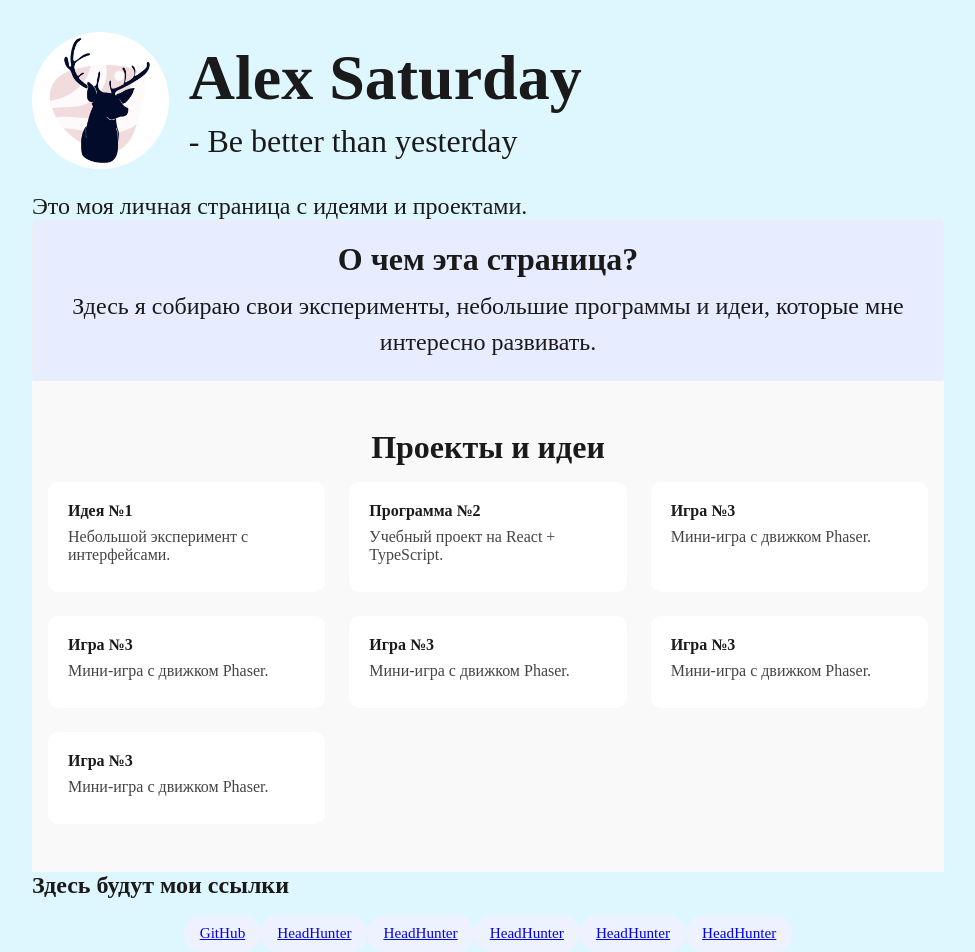
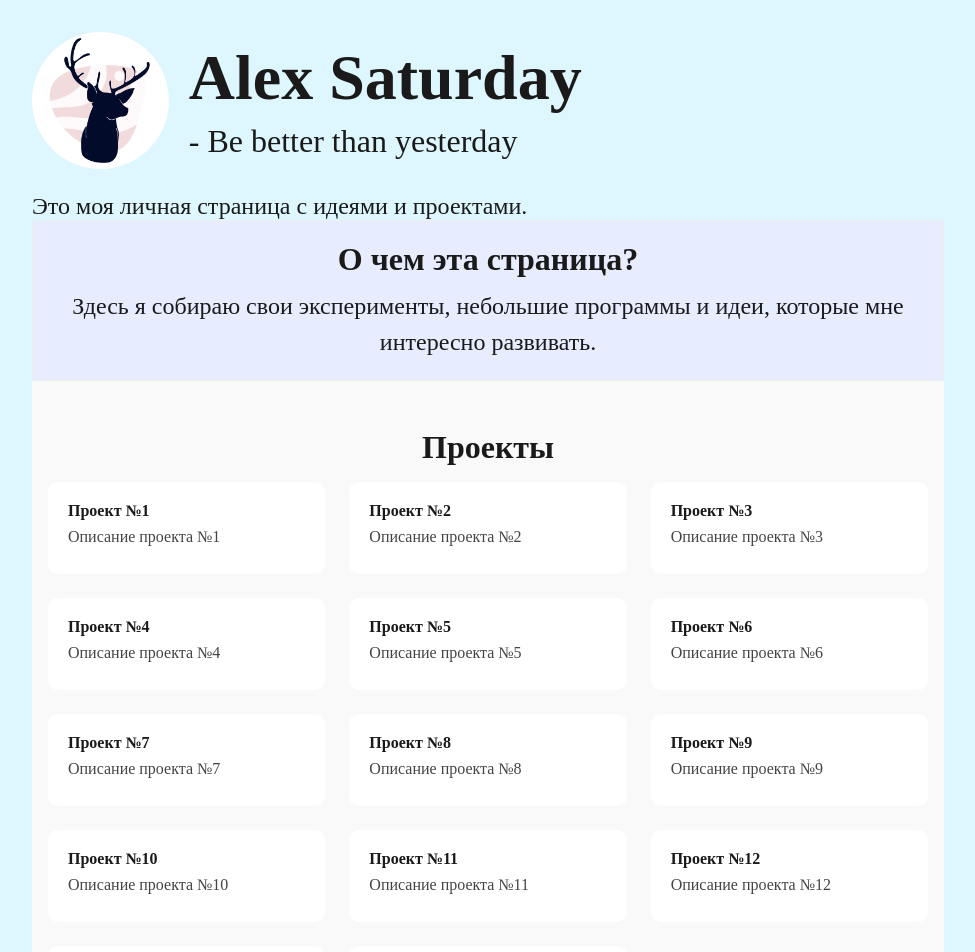
Before and after one commit to AlexSaturday/visual-summary, a React (Vite) app in the folder my-app/: page / in a window 1280 px wide. Shown: the top 952 px of the page, without its empty margins (152-1127 px from the left). Built offline with nearby package versions, Linux system fonts and the light colour scheme.

Commit message:
days grid

```diff
--- /dev/null
+++ b/my-app/src/components/ProjectTimeline/ProjectTimeline.css
@@ -0,0 +1,23 @@
+
+.project-timeline__grid {
+    display: grid;
+    grid-template-columns: repeat(auto-fit, minmax(250px, 1fr));
+    gap: 1.5rem;
+}
+
+.project-timeline__day {
+    padding: 1.25rem;
+    background: white;
+    border-radius: 10px;
+    transition: transform 0.15s ease, box-shadow 0.15s ease;
+}
+
+.project-timeline__day:hover {
+    transform: translateY(-2px);
+    box-shadow: 0 6px 20px rgba(0, 0, 0, 0.08);
+}
+
+.projects__card p {
+    margin: 0.5rem 0;
+    color: #444;
+}
--- /dev/null
+++ b/my-app/src/components/ProjectTimeline/ProjectTimeline.tsx
@@ -0,0 +1,27 @@
+import React from "react";
+import type { Projects } from '../../data/projects';
+import './ProjectTimeline.css';
+
+type ProjectTimelineProps = {
+    onBack: () => void;
+    projects: Projects;
+};
+
+const ProjectTimeline: React.FC<ProjectTimelineProps> = ({onBack, projects}) => {
+    return (
+        <div className='project-timeline'>
+            <button className="project-timeline__back-button"
+            onClick={onBack}>Back</button>
+            <div className='project-timeline__grid'>
+            {projects.days.map((day) => (
+                <div key={day.id} className='project-timeline__day'>
+                    <strong>{day.day}</strong>: {day.title}
+                    <p>{day.plan}</p>
+                </div>
+            ))}
+            </div>
+        </div>
+    );
+};
+
+export default ProjectTimeline;
--- a/my-app/src/components/Projects/Projects.tsx
+++ b/my-app/src/components/Projects/Projects.tsx
@@ -1,14 +1,24 @@
 import React from 'react';
+import ProjectTimeline from '../ProjectTimeline/ProjectTimeline';
+import type { Projects } from '../../data/projects';
 import { projects } from '../../data/projects';
 import './Projects.css';
 
+
+
 const Projects: React.FC = () => {
+    const [activeProject, setActiveProject] = React.useState<Projects|null>(null);
+
     return (
         <section className="projects">
-            <h2 className='projects__title'>Проекты и идеи</h2>
+            <h2 className='projects__title'>{activeProject ? activeProject.title : 'Проекты'}</h2>
+            { !activeProject ? (
             <div className='projects__grid'>
                 {projects.map((project) => (
-                    <div key={project.id} className='projects__card'>
+                    <div key={project.id}
+                        className='projects__card'
+                        onClick={() => setActiveProject(project)}
+                        >
                         <strong>{project.title}</strong>
                         <p>{project.description}</p>
                         {project.link && (
@@ -19,6 +29,11 @@ const Projects: React.FC = () => {
                     </div>
                 ))}
             </div>
+            ):
+            <ProjectTimeline
+               onBack={() => setActiveProject(null)}
+               projects={activeProject}
+             />}
         </section>
     );
 };
--- /dev/null
+++ b/my-app/src/data/days.ts
@@ -0,0 +1,76 @@
+
+export type Day = {
+    id: number;
+    day: string;
+    title: string;
+    plan: string;
+    result: string;
+    status: 'planned' | 'completed' | 'skipped';
+};
+
+export const days: Day[] = [
+    {
+        id: 1,
+        day: "2024-01-01",
+        title: "Первый день",
+        plan: "План на первый день",
+        result: "Результат первого дня",
+        status: "planned"
+    },
+    {
+        id: 2,
+        day: "2024-01-02",
+        title: "Второй день",
+        plan: "План на второй день",
+        result: "Результат второго дня",
+        status: "planned"
+    },
+    {
+        id: 3,
+        day: "2024-01-03",
+        title: "Третий день",
+        plan: "План на третий день",
+        result: "Результат третьего дня",
+        status: "planned"
+    },
+    {
+        id: 4,
+        day: "2024-01-04",
+        title: "Четвертый день",
+        plan: "План на четвертый день",
+        result: "Результат четвертого дня",
+        status: "planned"
+    },
+    {
+        id: 5,
+        day: "2024-01-05",
+        title: "Пятый день",
+        plan: "План на пятый день",
+        result: "Результат пятого дня",
+        status: "planned"
+    },
+    {
+        id: 6,
+        day: "2024-01-06",
+        title: "Шестой день",
+        plan: "План на шестой день",
+        result: "Результат шестого дня",
+        status: "planned"
+    },
+    {
+        id: 7,
+        day: "2024-01-07",
+        title: "Седьмой день",
+        plan: "План на седьмой день",
+        result: "Результат седьмого дня",
+        status: "planned"
+    },
+    {
+        id: 8,
+        day: "2024-01-08",
+        title: "Восьмой день",
+        plan: "План на восьмой день",
+        result: "Результат восьмого дня",
+        status: "planned"
+    },
+];
--- a/my-app/src/data/projects.ts
+++ b/my-app/src/data/projects.ts
@@ -1,16 +1,69 @@
+import type { Day } from "./days.ts";
+
 export type Projects = {
     title: string;
     description: string;
     id: number;
     link?: string;
+    days: Day[];
 };
 
 export const projects: Projects[] = [
-    { id: 1, title: "Идея №1", description: "Небольшой эксперимент с интерфейсами." },
-    { id: 2, title: "Программа №2", description: "Учебный проект на React + TypeScript." },
-    { id: 3, title: "Игра №3", description: "Мини-игра с движком Phaser." },
-    { id: 4, title: "Игра №3", description: "Мини-игра с движком Phaser." },
-    { id: 5, title: "Игра №3", description: "Мини-игра с движком Phaser." },
-    { id: 6, title: "Игра №3", description: "Мини-игра с движком Phaser." },
-    { id: 7, title: "Игра №3", description: "Мини-игра с движком Phaser." },
+    { id: 1, title: "Проект №1", description: "Описание проекта №1", days:[    {
+        id: 1,
+        day: "2024-01-01",
+        title: "Первый день",
+        plan: "План на первый день",
+        result: "Результат первого дня",
+        status: "planned"
+    },
+    {
+        id: 2,
+        day: "2024-01-02",
+        title: "Второй день",
+        plan: "План на второй день",
+        result: "Результат второго дня",
+        status: "planned"
+    }] },
+    { id: 2, title: "Проект №2", description: "Описание проекта №2", days:[    {
+        id: 2,
+        day: "2024-01-02",
+        title: "Второй день",
+        plan: "План на второй день",
+        result: "Результат второго дня",
+        status: "planned"
+    }] },
+    { id: 3, title: "Проект №3", description: "Описание проекта №3", days:[    {
+        id: 3,
+        day: "2024-01-03",
+        title: "Третий день",
+        plan: "План на третий день",
+        result: "Результат третьего дня",
+        status: "planned"
+    }] },
+    { id: 4, title: "Проект №4", description: "Описание проекта №4", days:[    {
+        id: 4,
+        day: "2024-01-04",
+        title: "Четвертый день",
+        plan: "План на четвертый день",
+        result: "Результат четвертого дня",
+        status: "planned"
+    }] },
+    { id: 5, title: "Проект №5", description: "Описание проекта №5", days:[    {
+        id: 5,
+        day: "2024-01-05",
+        title: "Пятый день",
+        plan: "План на пятый день",
+        result: "Результат пятого дня",
+        status: "planned"
+    }] },
+    { id: 6, title: "Проект №6", description: "Описание проекта №6", days: [] },
+    { id: 7, title: "Проект №7", description: "Описание проекта №7", days: [] },
+    { id: 8, title: "Проект №8", description: "Описание проекта №8", days: [] },
+    { id: 9, title: "Проект №9", description: "Описание проекта №9", days: [] },
+    { id: 10, title: "Проект №10", description: "Описание проекта №10", days: [] },
+    { id: 11, title: "Проект №11", description: "Описание проекта №11", days: [] },
+    { id: 12, title: "Проект №12", description: "Описание проекта №12", days: [] },
+    { id: 13, title: "Проект №13", description: "Описание проекта №13", days: [] },
+    { id: 14, title: "Проект №14", description: "Описание проекта №14", days: [] },
   ];
```
